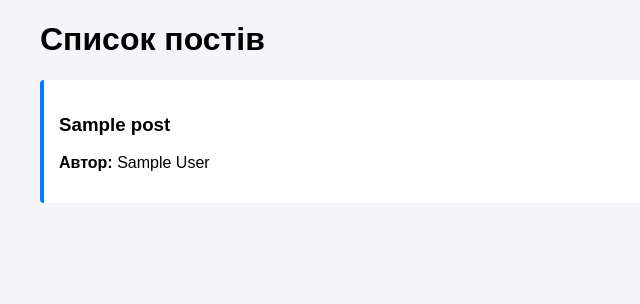
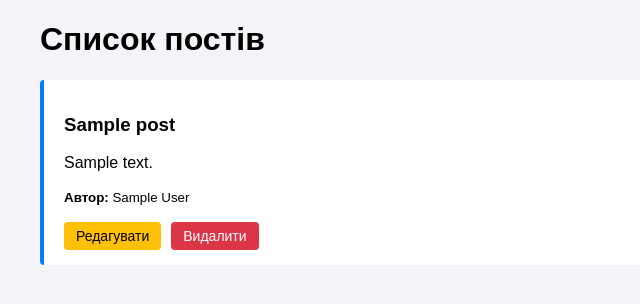
Before and after one commit to ll4951401-sys/node-express-blog, a Node server app: template views/posts.ejs in a window 1280 px wide. Shown: the part 58-362 px from the top of the page, without its empty margins (0-640 px from the left). Run offline with Node 20, Linux system fonts and the light colour scheme; the template is opened without the code that fills it: most values are stand-ins (such as "Sample title", 1, 10 or a date in 2020); some libraries are stand-ins or nearby versions.

Commit message:
Update posts.ejs

```diff
--- a/views/posts.ejs
+++ b/views/posts.ejs
@@ -7,7 +7,10 @@
     body { font-family: Arial, sans-serif; margin: 40px; background-color: #f4f4f9; }
     nav { margin-bottom: 20px; }
     nav a { margin-right: 15px; text-decoration: none; color: #007bff; font-weight: bold; }
-    .post-card { background: white; padding: 15px; margin-bottom: 10px; border-left: 4px solid #007bff; border-radius: 4px; }
+    .post-card { background: white; padding: 15px 20px; margin-bottom: 12px; border-left: 4px solid #007bff; border-radius: 4px; }
+    .actions { margin-top: 10px; display: flex; gap: 10px; align-items: center; }
+    .btn-edit { background: #ffc107; color: #000; padding: 6px 12px; text-decoration: none; border-radius: 4px; font-size: 14px; }
+    .btn-delete { background: #dc3545; color: #fff; padding: 6px 12px; border: none; border-radius: 4px; cursor: pointer; font-size: 14px; }
   </style>
 </head>
 <body>
@@ -21,7 +24,14 @@
     <% posts.forEach(post => { %>
       <div class="post-card">
         <h3><%= post.title %></h3>
-        <p><strong>Автор:</strong> <%= post.author %></p>
+        <p><%= post.description %></p>
+        <p><small><strong>Автор:</strong> <%= post.author %></small></p>
+        <div class="actions">
+          <a href="/edit/<%= post.id %>" class="btn-edit">Редагувати</a>
+          <form action="/delete/<%= post.id %>" method="POST" style="margin:0;">
+            <button type="submit" class="btn-delete">Видалити</button>
+          </form>
+        </div>
       </div>
     <% }) %>
   <% } else { %>
```
